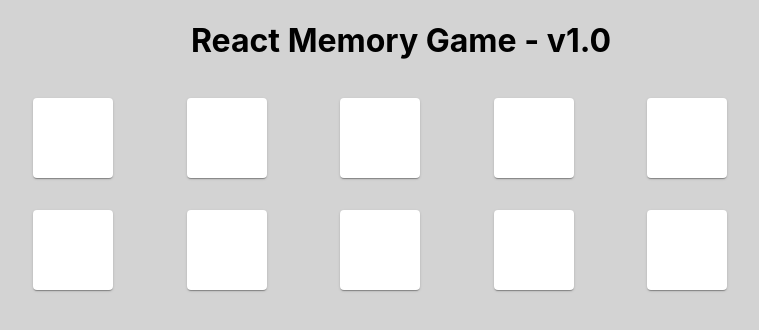
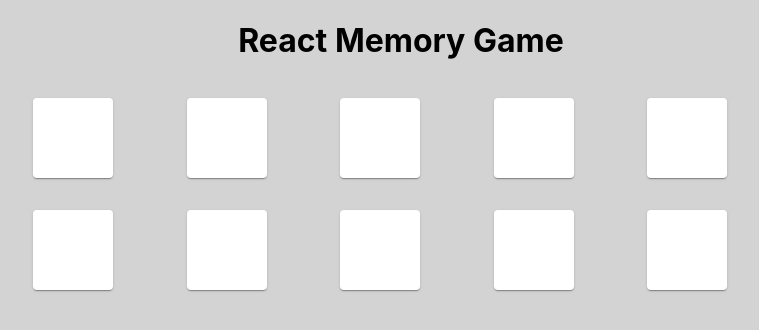
Before and after one commit to BaronBeans/react-memory-game, a React (Create React App) app: page / in a window 1280 px wide. Shown: the top 330 px of the page, without its empty margins (239-998 px from the left). Built offline with nearby package versions, Linux system fonts and the light colour scheme.

Commit message:
Removed v label as test for auto updating

```diff
--- a/src/components/Game/GameContainer.tsx
+++ b/src/components/Game/GameContainer.tsx
@@ -21,7 +21,7 @@ const GameContainer = () => {
 
     return (
         <div className="game-container">
-            <h1>React Memory Game - v1.0</h1>
+            <h1>React Memory Game</h1>
             <div className="card-container">
                 {deck.map((card: ICard) => (
                     <GameCard key={deck.indexOf(card)} value={card.value} isVisible={card.visible} isMatched={card.matched} isMismatched={card.mismatched} />
```
